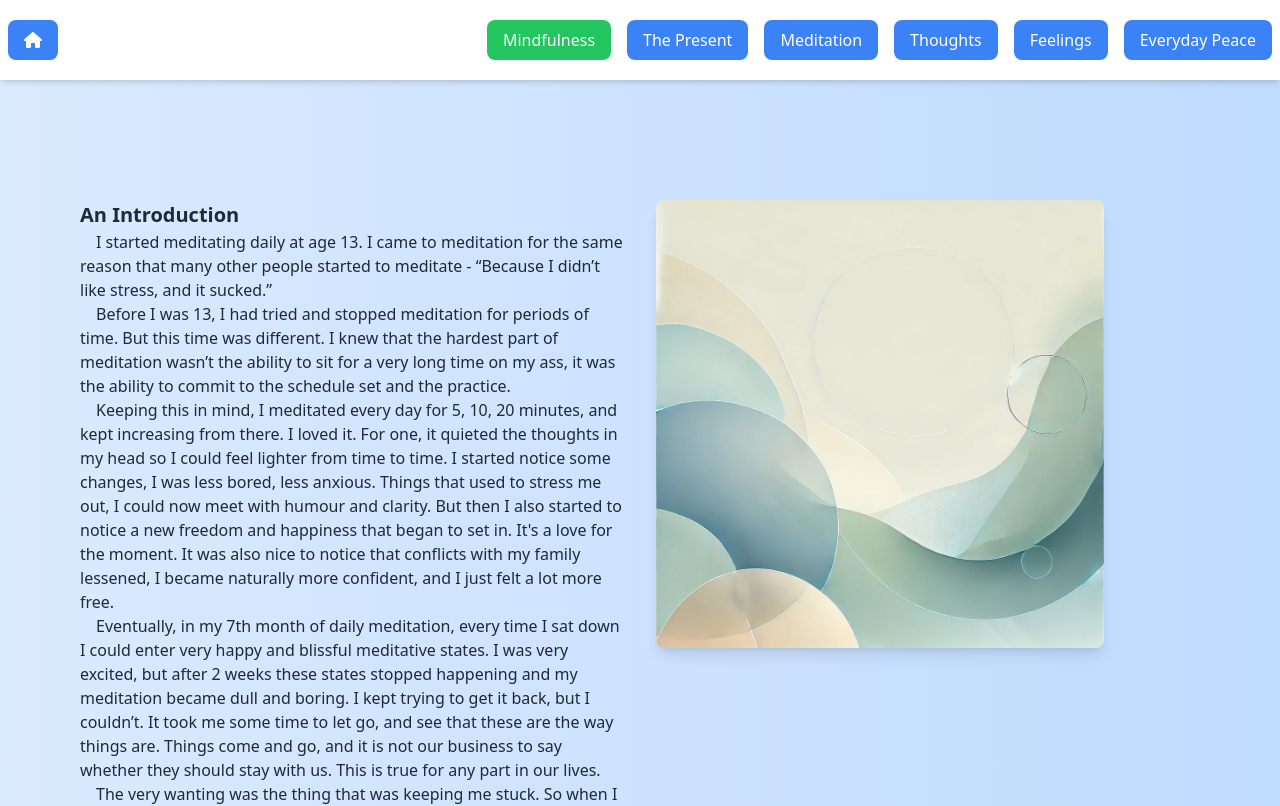
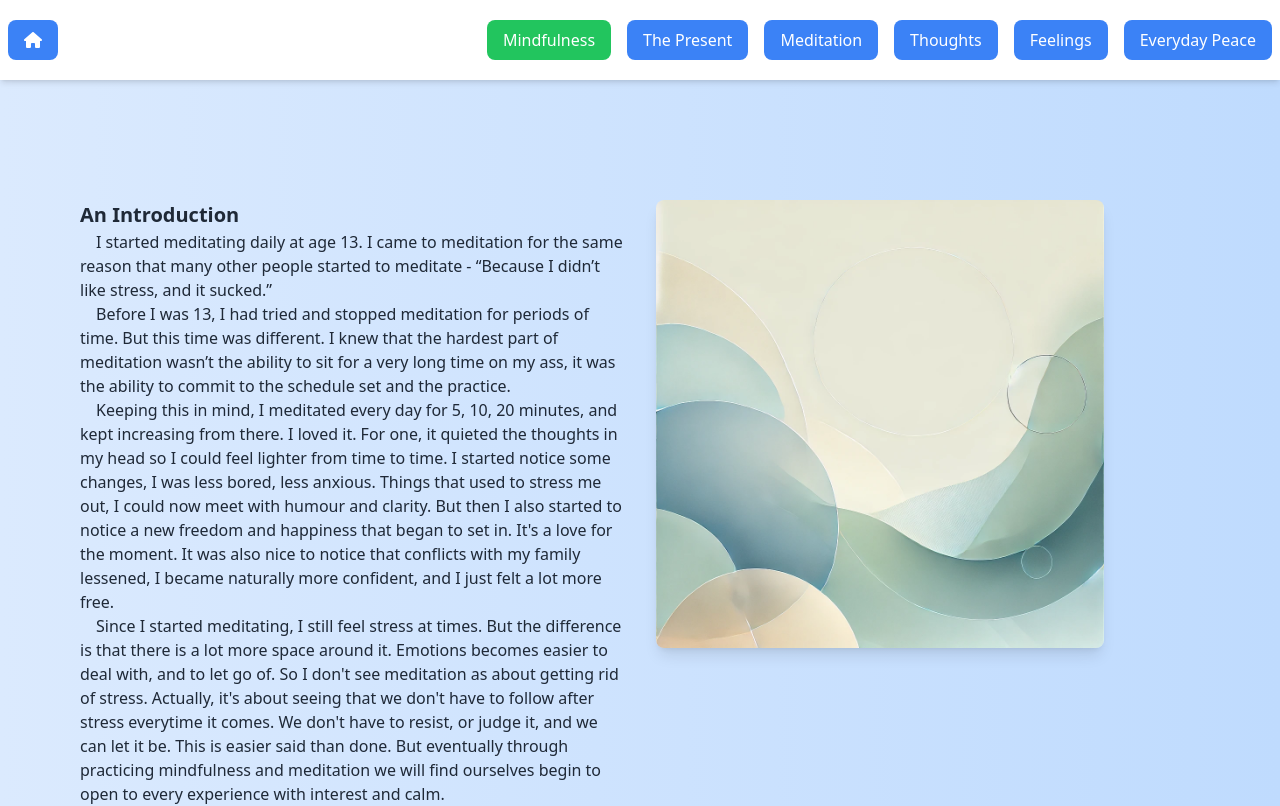
Before and after one commit to JoshuaChou10/mindfulness, a Next.js app: page /mindfulness-course in a window 1280 px wide. Shown: the top 806 px of the page. Built offline with nearby package versions, Linux system fonts and the light colour scheme.

Commit message:
added a paragraph to intro

```diff
--- a/pages/mindfulness-course.tsx
+++ b/pages/mindfulness-course.tsx
@@ -32,6 +32,7 @@ const sections: { [key: string]: Section } = {
 </p>
 <p>&emsp;Keeping this in mind, I meditated every day for 5, 10, 20 minutes, and kept increasing from there. I loved it. For one, it quieted the thoughts in my head so I could feel lighter from time to time. I started notice some changes, I was less bored, less anxious. Things that used to stress me out, I could now meet with humour and clarity. But then I also started to notice a new freedom and happiness that began to set in. It's a love for the moment. It was also nice to notice that conflicts with my family lessened, I became naturally more confident, and I just felt a lot more free.
 </p>
+<p>&emsp;Since I started meditating, I still feel stress at times. But the difference is that there is a lot more space around it. Emotions becomes easier to deal with, and to let go of. So I don't see meditation as about getting rid of stress. Actually, it's about seeing that we don't have to follow after stress everytime it comes. We don't have to resist, or judge it, and we can let it be. This is easier said than done. But eventually through practicing mindfulness and meditation we will find ourselves begin to open to every experience with interest and calm.  </p>
 <p>&emsp;Eventually, in my 7th month of daily meditation, every time I sat down I could enter very happy and blissful meditative states. I was very excited, but after 2 weeks these states stopped happening and my meditation became dull and boring. I kept trying to get it back, but I couldn’t. It took me some time to let go, and see that these are the way things are. Things come and go, and it is not our business to say whether they should stay with us. This is true for any part in our lives.
 </p>
 <p>&emsp;The very wanting was the thing that was keeping me stuck. So when I let go of wanting things to be different than what they were my life and meditation were able to move into new territory.
```
